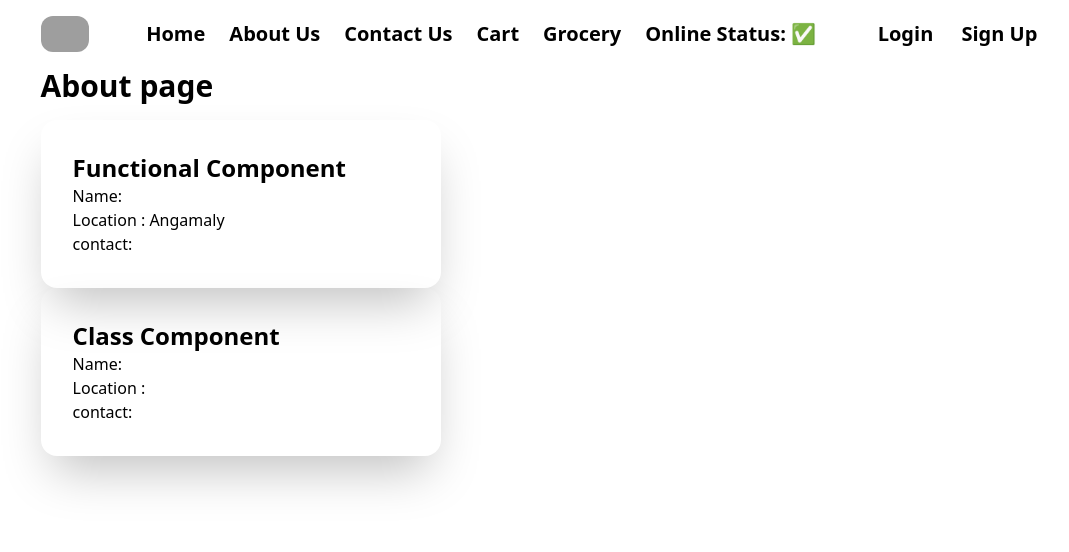
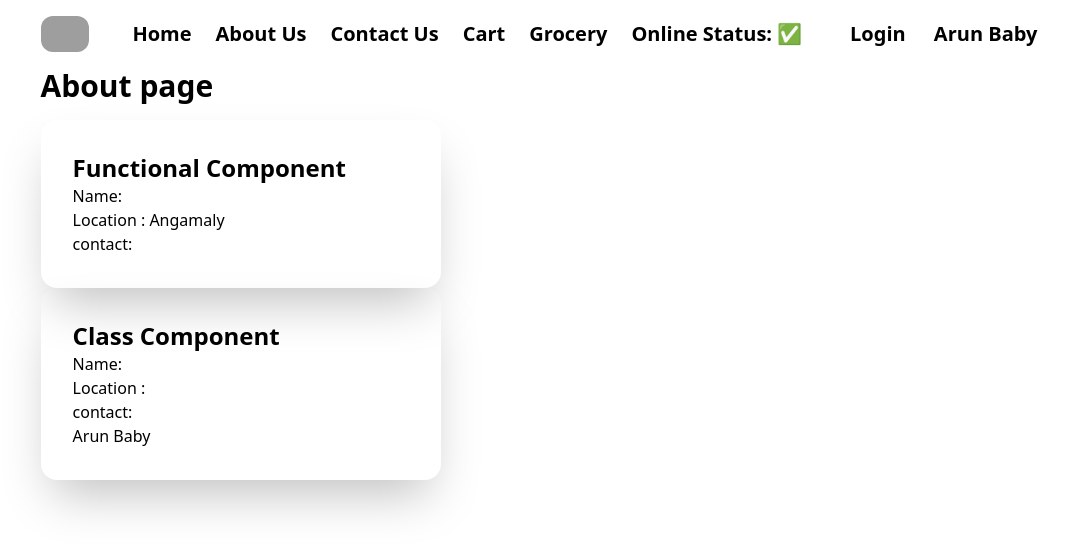
Before and after one commit to arunbaaby/swiggy-namaste-vite, a React (Vite) app: page /about in a window 1280 px wide. Shown: the top 552 px of the page, without its empty margins (101-1170 px from the left). Built offline with nearby package versions, Linux system fonts and the light colour scheme; no server answers; grey boxes are pictures that could not be loaded.

Commit message:
user context

```diff
--- a/src/App.jsx
+++ b/src/App.jsx
@@ -1,11 +1,23 @@
+import { useEffect, useState } from "react";
 import Navbar from "./components/Navbar";
 import { Outlet } from "react-router-dom";
+import UserContext from "../utils/UserContext";
 
-const App = ()=>{
+const App = () => {
+    const [userName, setUserName] = useState();
+    useEffect(() => {
+        const userData = {
+            name: 'Arun Baby'
+        }
+        setUserName(userData.name);
+    }, [userName]);
+
     return (
         <div className="app mx-[calc(7%+52px)]">
-            <Navbar/>
-            <Outlet/>
+            <UserContext.Provider value={{loggedInUser: userName}}>
+                <Navbar />
+                <Outlet />
+            </UserContext.Provider>
         </div>
     )
 }
--- a/src/components/Navbar.jsx
+++ b/src/components/Navbar.jsx
@@ -1,7 +1,8 @@
 import {LOGO_URL} from '../../utils/constants';
 import { Link } from 'react-router-dom';
-import { useState, useEffect } from 'react';
+import { useState, useEffect, useContext } from 'react';
 import useOnlineStatus from '../../hooks/useOnlineStatus';
+import UserContext from '../../utils/UserContext';
 
 const Navbar = () => {
     const [btnNameReact,setBtnNameReact] = useState('Login');
@@ -24,7 +25,9 @@ const Navbar = () => {
     // console.log('header rendered');
 
     const onlineStatus = useOnlineStatus();
-    const linkClass = "text-xl font-semibold no-underline hover:text-[var(--primary-color)]";
+    const {loggedInUser} = useContext(UserContext);
+
+    const linkClass = "text-xl font-semibold no-underline hover:text-[var(--primary-color)] list-none";
     return (
         <nav className="navbar">
             <div className="navbar-container flex justify-between items-center my-4">
@@ -49,7 +52,8 @@ const Navbar = () => {
                             // but react compares the previous version and refrehes the only changed element
                         }
                     }>{btnNameReact}</a>
-                    <a href="#" className={`${linkClass} min-w-[64px] text-center`}>Sign Up</a>
+                    <li className={linkClass}>{loggedInUser}</li>
+                    {/* <a href="#" className={`${linkClass} min-w-[64px] text-center`}>Sign Up</a> */}
                 </div>
             </div>
         </nav>
--- a/src/components/ResCategory.jsx
+++ b/src/components/ResCategory.jsx
@@ -2,7 +2,7 @@ import { useState } from "react";
 import ResCategoryInfo from "./ResCategoryInfo";
 
 // {data} like this will extract the data only from the props not the entire props object
-const ResCategory = ({ data, selected, onClickToSetIndex }) => {
+const ResCategory = ({ data, selected, onClickToSetIndex, dummy }) => {
     //console.log('data: ', data);
     const { title, itemCards, categoryId } = data;
 
@@ -19,7 +19,7 @@ const ResCategory = ({ data, selected, onClickToSetIndex }) => {
                 {
                     selected &&
                     itemCards.map((item) => {
-                        return <ResCategoryInfo data={item} index={categoryId} />
+                        return <ResCategoryInfo data={item} index={categoryId} dummy={dummy} />
                     })
                 }
             </div>
--- a/src/components/ResCategoryInfo.jsx
+++ b/src/components/ResCategoryInfo.jsx
@@ -1,7 +1,8 @@
 import { RES_ITEM_URL } from "../../utils/constants";
 
-const ResCategoryInfo = ({ data }) => {
-    console.log('res cat info', data);
+const ResCategoryInfo = ({ data, dummy }) => {
+    //console.log('res cat info', data);
+    console.log(dummy);// data is passed from the parent to the children...this is called props drilling
     const { name, price, description, imageId, defaultPrice, ratings } = data.card.info;
 
     return (
--- a/src/components/RestaurantCard.jsx
+++ b/src/components/RestaurantCard.jsx
@@ -1,7 +1,11 @@
+import { useContext } from 'react';
 import {RES_IMG_URL} from '../../utils/constants';
+import UserContext from '../../utils/UserContext';
 
 export const RestaurantCard = (props) => {
     const {name,avgRating,cloudinaryImageId,cuisines,sla,promoted } = props.resData.info;
+
+    const {loggedInUser} = useContext(UserContext);
 
     return (
         <div className="res-card-container w-[282px] h-[282px] overflow-hidden transition-transform duration-200 ease-in-out hover:scale-95">
@@ -21,6 +25,7 @@ export const RestaurantCard = (props) => {
                     <span>{sla.slaString}</span>
                 </div>
                 <p className="cuisine font-medium text-gray-700">{cuisines.join(', ')}</p>
+                <p>{loggedInUser}</p>
             </div>
         </div>
     )
--- a/src/components/RestaurantDetails.jsx
+++ b/src/components/RestaurantDetails.jsx
@@ -12,6 +12,8 @@ const RestaurantDetails = () => {
     const restaurantDetails = useRestaurantDetails(resId);
 
     const [selectedCategoryIndex, setSelectedCategoryIndex] = useState(0);
+
+    const dummy = 'Dummy data';
 
     if (!restaurantDetails) {
         return <ResShimmer />
@@ -45,6 +47,7 @@ const RestaurantDetails = () => {
                         onClickToSetIndex={()=>{
                             setSelectedCategoryIndex(index===selectedCategoryIndex?null:index)
                         }}
+                        dummy={dummy}
                     />
                 )}
             </div>
--- a/src/components/UserClass.jsx
+++ b/src/components/UserClass.jsx
@@ -1,4 +1,5 @@
 import React from "react";
+import UserContext from "../../utils/UserContext";
 
 class UserClass extends React.Component {
 
@@ -50,6 +51,9 @@ class UserClass extends React.Component {
                 <h3>Name: {login} </h3>
                 <h4>Location : {location}</h4>
                 <h4>contact: </h4>
+                <div>
+                    <UserContext.Consumer>{({loggedInUser})=><h1>{loggedInUser}</h1>}</UserContext.Consumer>
+                </div>
             </div>
         )
     }
--- /dev/null
+++ b/utils/UserContext.js
@@ -0,0 +1,7 @@
+import { createContext} from "react";
+
+const UserContext = createContext({
+    loggedInUser: 'Default User'
+});
+
+export default UserContext;
```
